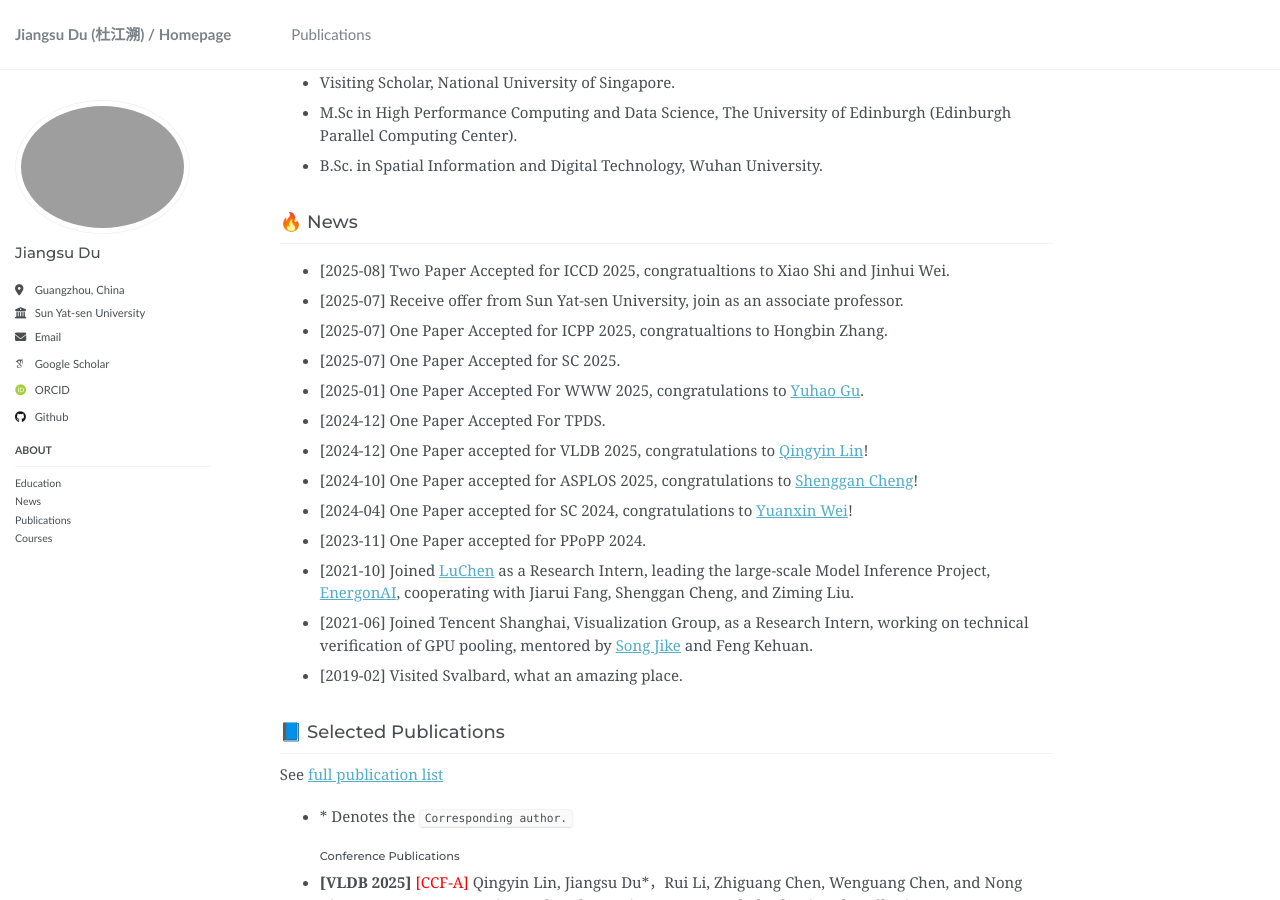
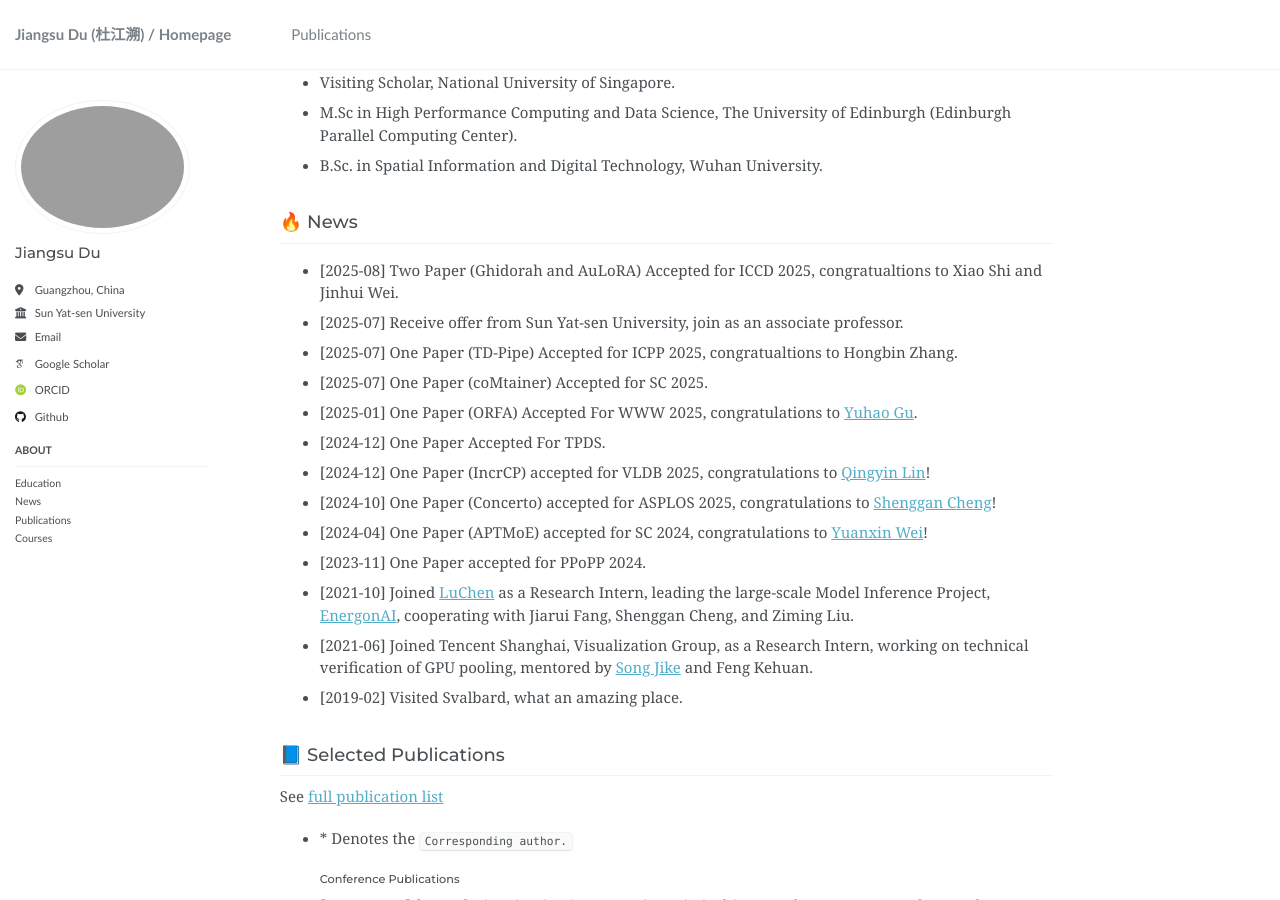
Before and after one commit to dujiangsu/dujiangsu.github.io, a Jekyll site: the page built from _pages/about.md, in a window 1280 px wide and 900 px high, scrolled down 341 px. Built offline with Jekyll 4.4.1, drawn with Linux system fonts in a browser that asks for light colours; emoji names are drawn with the system emoji font; some web fonts are replaced.

Commit message:
Add paper names to news items in about page
Include paper short names (Ghidorah, AuLoRA, TD-Pipe, coMtainer, ORFA,
IncrCP, Concerto, APTMoE) alongside their acceptance announcements.

```diff
--- a/_pages/about.md
+++ b/_pages/about.md
@@ -19,15 +19,15 @@ I am looking for highly-motivated Undergraduate, Master and PhD students, please
 - B.Sc. in Spatial Information and Digital Technology, Wuhan University.
 
 ## :fire: News
-- [2025-08] Two Paper Accepted for ICCD 2025, congratualtions to Xiao Shi and Jinhui Wei.
+- [2025-08] Two Paper (Ghidorah and AuLoRA) Accepted for ICCD 2025, congratualtions to Xiao Shi and Jinhui Wei.
 - [2025-07] Receive offer from Sun Yat-sen University, join as an associate professor.
-- [2025-07] One Paper Accepted for ICPP 2025, congratualtions to Hongbin Zhang.
-- [2025-07] One Paper Accepted for SC 2025.
-- [2025-01] One Paper Accepted For WWW 2025, congratulations to [Yuhao Gu](https://yhgu2000.github.io/).
+- [2025-07] One Paper (TD-Pipe) Accepted for ICPP 2025, congratualtions to Hongbin Zhang.
+- [2025-07] One Paper (coMtainer) Accepted for SC 2025.
+- [2025-01] One Paper (ORFA) Accepted For WWW 2025, congratulations to [Yuhao Gu](https://yhgu2000.github.io/).
 - [2024-12] One Paper Accepted For TPDS.
-- [2024-12] One Paper accepted for VLDB 2025, congratulations to [Qingyin Lin](https://linqy71.github.io)!
-- [2024-10] One Paper accepted for ASPLOS 2025, congratulations to [Shenggan Cheng](https://shenggan.github.io/)!
-- [2024-04] One Paper accepted for SC 2024, congratulations to [Yuanxin Wei](https://yuanxinnn.github.io/)!
+- [2024-12] One Paper (IncrCP) accepted for VLDB 2025, congratulations to [Qingyin Lin](https://linqy71.github.io)!
+- [2024-10] One Paper (Concerto) accepted for ASPLOS 2025, congratulations to [Shenggan Cheng](https://shenggan.github.io/)!
+- [2024-04] One Paper (APTMoE) accepted for SC 2024, congratulations to [Yuanxin Wei](https://yuanxinnn.github.io/)!
 - [2023-11] One Paper accepted for PPoPP 2024.
 - [2021-10] Joined [LuChen](https://www.luchentech.com/) as a Research Intern, leading the large-scale Model Inference Project, [EnergonAI](https://github.com/hpcaitech/EnergonAI), cooperating with Jiarui Fang, Shenggan Cheng, and Ziming Liu.
 - [2021-06] Joined Tencent Shanghai, Visualization Group, as a Research Intern, working on technical verification of GPU pooling, mentored by [Song Jike](https://www.linkedin.com/in/albcamus/?originalSubdomain=cn) and Feng Kehuan.
```
